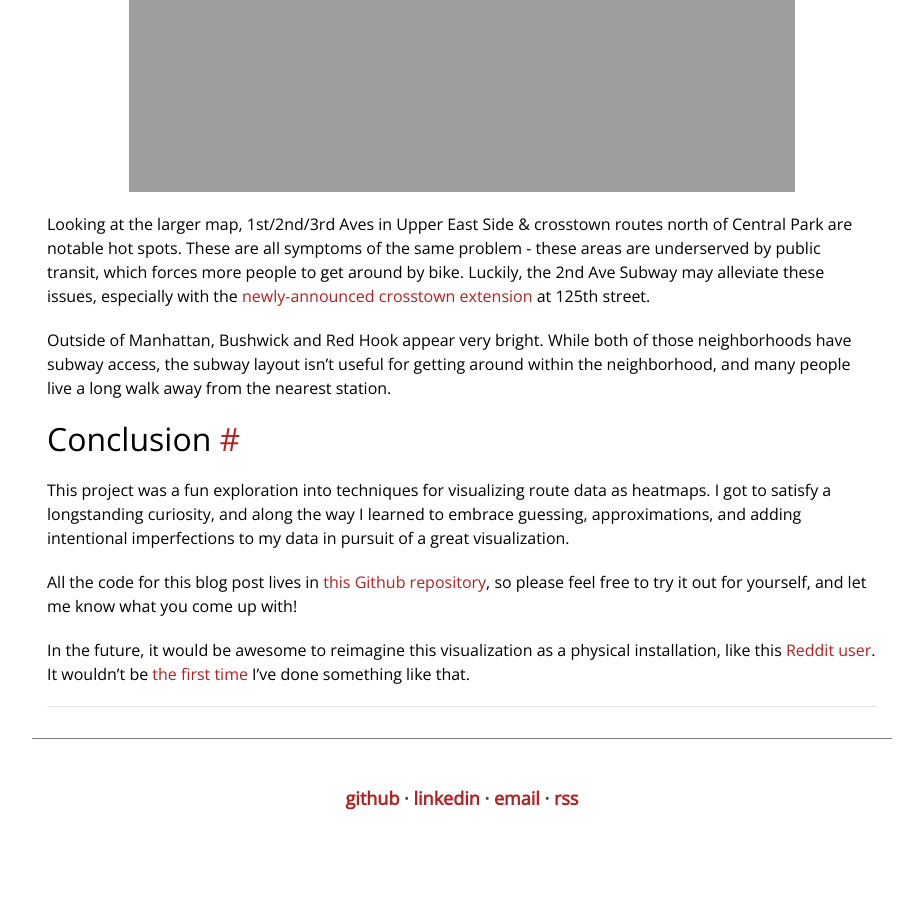
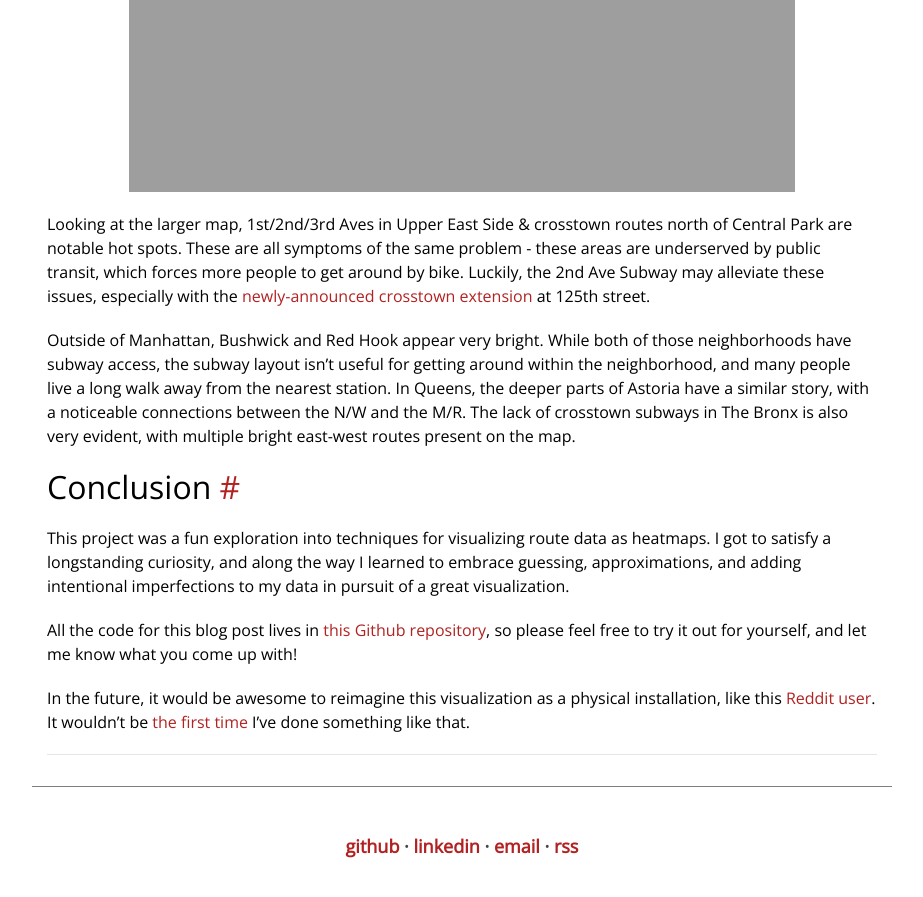
Before and after one commit to yangdanny97/yangdanny97.github.io, a Jekyll site: the page built from _posts/2026-01-17-citibike-strava-heatmap.md, in a window 1280 px wide and 900 px high, scrolled down 10870 px. Shown: the top 897 px of the window, without its empty margins (178-1101 px from the left). Built offline with Jekyll 4.4.1, drawn with Linux system fonts in a browser that asks for light colours; comment, search, counter and statistics services are not loaded; before the commit the page ends 11722 px from its top, so only the background shows below that; some of the changed text lies outside the part shown.

Commit message:
more analysis

```diff
--- a/_posts/2026-01-17-citibike-strava-heatmap.md
+++ b/_posts/2026-01-17-citibike-strava-heatmap.md
@@ -153,7 +153,7 @@ Here's a zoomed-in view:
 
 Looking at the larger map, 1st/2nd/3rd Aves in Upper East Side & crosstown routes north of Central Park are notable hot spots. These are all symptoms of the same problem - these areas are underserved by public transit, which forces more people to get around by bike. Luckily, the 2nd Ave Subway may alleviate these issues, especially with the [newly-announced crosstown extension](https://www.governor.ny.gov/news/governor-hochul-unveils-plan-reimagine-jamaica-station-and-advance-second-avenue-subway) at 125th street.
 
-Outside of Manhattan, Bushwick and Red Hook appear very bright. While both of those neighborhoods have subway access, the subway layout isn't useful for getting around within the neighborhood, and many people live a long walk away from the nearest station.
+Outside of Manhattan, Bushwick and Red Hook appear very bright. While both of those neighborhoods have subway access, the subway layout isn't useful for getting around within the neighborhood, and many people live a long walk away from the nearest station. In Queens, the deeper parts of Astoria have a similar story, with a noticeable connections between the N/W and the M/R. The lack of crosstown subways in The Bronx is also very evident, with multiple bright east-west routes present on the map.
 
 # Conclusion
 
```
